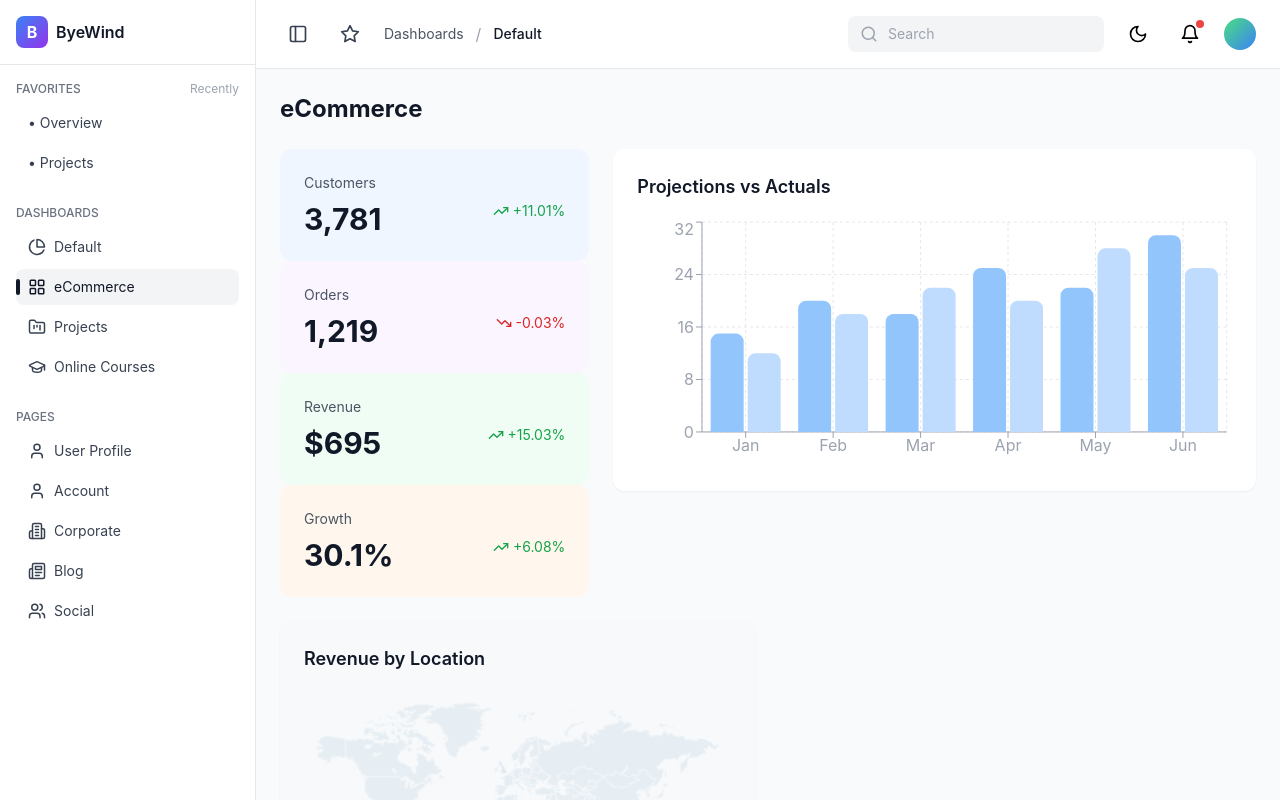
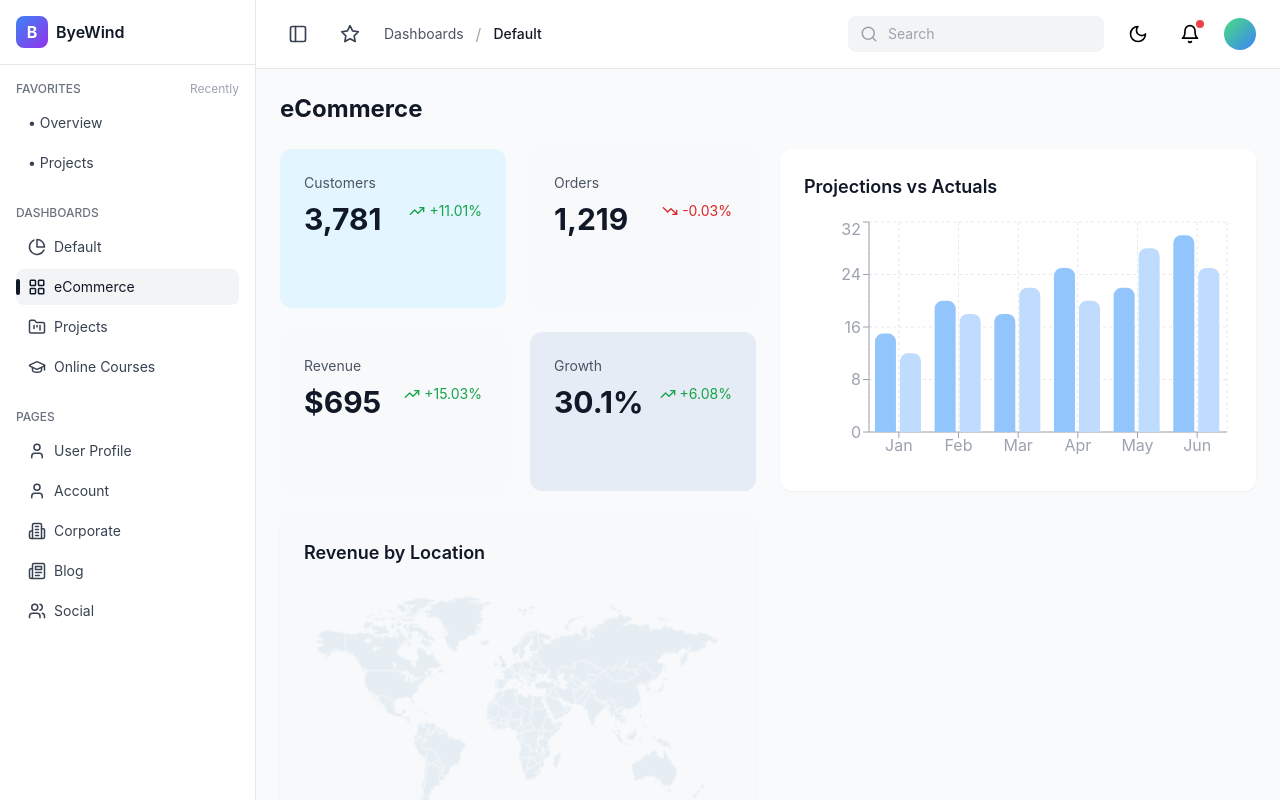
Before and after one commit to drvcodenta/fuzzy-doodle, a React (Vite) app: page /ecommerce in a window 1280 px wide. Built offline with nearby package versions, Linux system fonts and the light colour scheme.

Commit message:
fix colors

```diff
--- a/src/pages/Dashboard.jsx
+++ b/src/pages/Dashboard.jsx
@@ -52,18 +52,19 @@ function Dashboard() {
         <h1 className="text-xl sm:text-2xl font-bold text-gray-900 dark:text-white">eCommerce</h1>
       </div>
 
-      {/* KPI Cards */}
-      <div className='grid grid-cols-1 xl:grid-cols-3 gap-4 sm:gap-6'>
-      <div className="xl:col-span-1">
+      {/* KPI Cards and Projections */}
+      <div className='grid grid-cols-1 xl:grid-cols-2 gap-4 sm:gap-6'>
+        {/* KPI Cards Container */}
+        <div className="grid grid-cols-1 sm:grid-cols-2 gap-4 sm:gap-6">
           <motion.div
             initial={{ opacity: 0, y: 20 }}
             animate={{ opacity: 1, y: 0 }}
-          className="bg-blue-50 dark:bg-[#282828] p-6 rounded-xl"
+            className="bg-[#e3f5ff] p-6 rounded-xl"
           >
-          <div className="text-sm text-gray-600 dark:text-gray-400 mb-2">Customers</div>
+            <div className="text-sm text-gray-600 dark:text-black mb-2">Customers</div>
             <div className="flex items-start justify-between">
-            <div className="text-3xl font-bold text-gray-900 dark:text-white">3,781</div>
-            <div className="flex items-center gap-1 text-green-600 text-sm">
+              <div className="text-3xl font-bold text-gray-900 dark:text-black">3,781</div>
+              <div className="flex items-center gap-1 text-green-600 dark:text-black text-sm">
                 <TrendingUp size={16} />
                 <span>+11.01%</span>
               </div>
@@ -74,7 +75,7 @@ function Dashboard() {
             initial={{ opacity: 0, y: 20 }}
             animate={{ opacity: 1, y: 0 }}
             transition={{ delay: 0.1 }}
-          className="bg-purple-50 dark:bg-[#282828] p-6 rounded-xl"
+            className="bg-[#f7f9fb] dark:bg-[#282828] p-6 rounded-xl"
           >
             <div className="text-sm text-gray-600 dark:text-gray-400 mb-2">Orders</div>
             <div className="flex items-start justify-between">
@@ -90,12 +91,12 @@ function Dashboard() {
             initial={{ opacity: 0, y: 20 }}
             animate={{ opacity: 1, y: 0 }}
             transition={{ delay: 0.2 }}
-          className="bg-green-50 dark:bg-[#282828] p-6 rounded-xl"
+            className="bg-[#f7f9fb] dark:bg-[#282828] p-6 rounded-xl"
           >
             <div className="text-sm text-gray-600 dark:text-gray-400 mb-2">Revenue</div>
             <div className="flex items-start justify-between">
               <div className="text-3xl font-bold text-gray-900 dark:text-white">$695</div>
-            <div className="flex items-center gap-1 text-green-600 text-sm">
+              <div className="flex items-center gap-1 text-green-600 dark:text-white text-sm">
                 <TrendingUp size={16} />
                 <span>+15.03%</span>
               </div>
@@ -106,21 +107,20 @@ function Dashboard() {
             initial={{ opacity: 0, y: 20 }}
             animate={{ opacity: 1, y: 0 }}
             transition={{ delay: 0.3 }}
-          className="bg-orange-50 dark:bg-[#282828] p-6 rounded-xl"
+            className="bg-[#e5ecf6] p-6 rounded-xl"
           >
-          <div className="text-sm text-gray-600 dark:text-gray-400 mb-2">Growth</div>
+            <div className="text-sm text-gray-600 dark:text-black mb-2">Growth</div>
             <div className="flex items-start justify-between">
-            <div className="text-3xl font-bold text-gray-900 dark:text-white">30.1%</div>
-            <div className="flex items-center gap-1 text-green-600 text-sm">
+              <div className="text-3xl font-bold text-gray-900 dark:text-black">30.1%</div>
+              <div className="flex items-center gap-1 text-green-600 dark:text-black text-sm">
                 <TrendingUp size={16} />
                 <span>+6.08%</span>
               </div>
             </div>
           </motion.div>
         </div>
-        <div className='xl:col-span-2'>
+
         {/* Projections vs Actuals */}
-
         <motion.div
           initial={{ opacity: 0, y: 20 }}
           animate={{ opacity: 1, y: 0 }}
@@ -141,7 +141,6 @@ function Dashboard() {
             </ResponsiveContainer>
           </div>
         </motion.div>
-        </div>
       </div>
 
       {/* Charts Row */}
```
Lines whose indentation alone changed are shown as unchanged.
